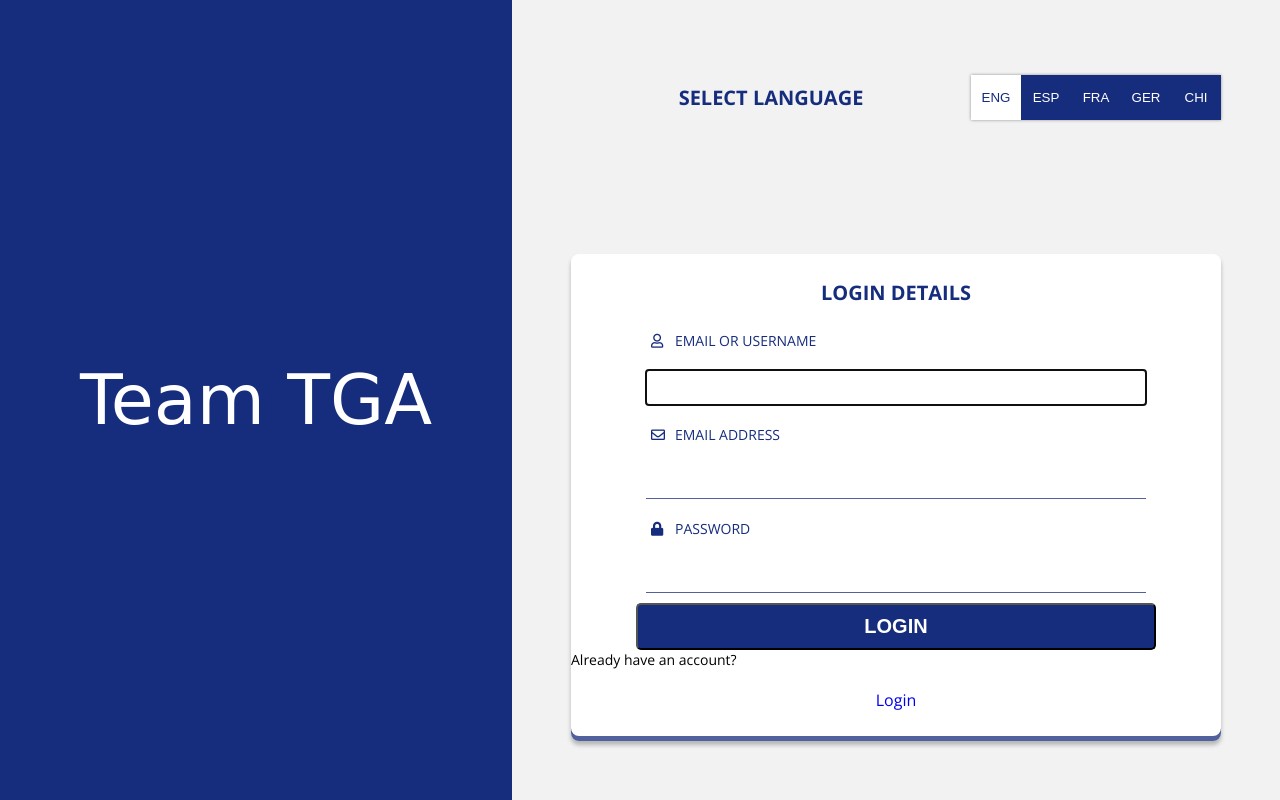
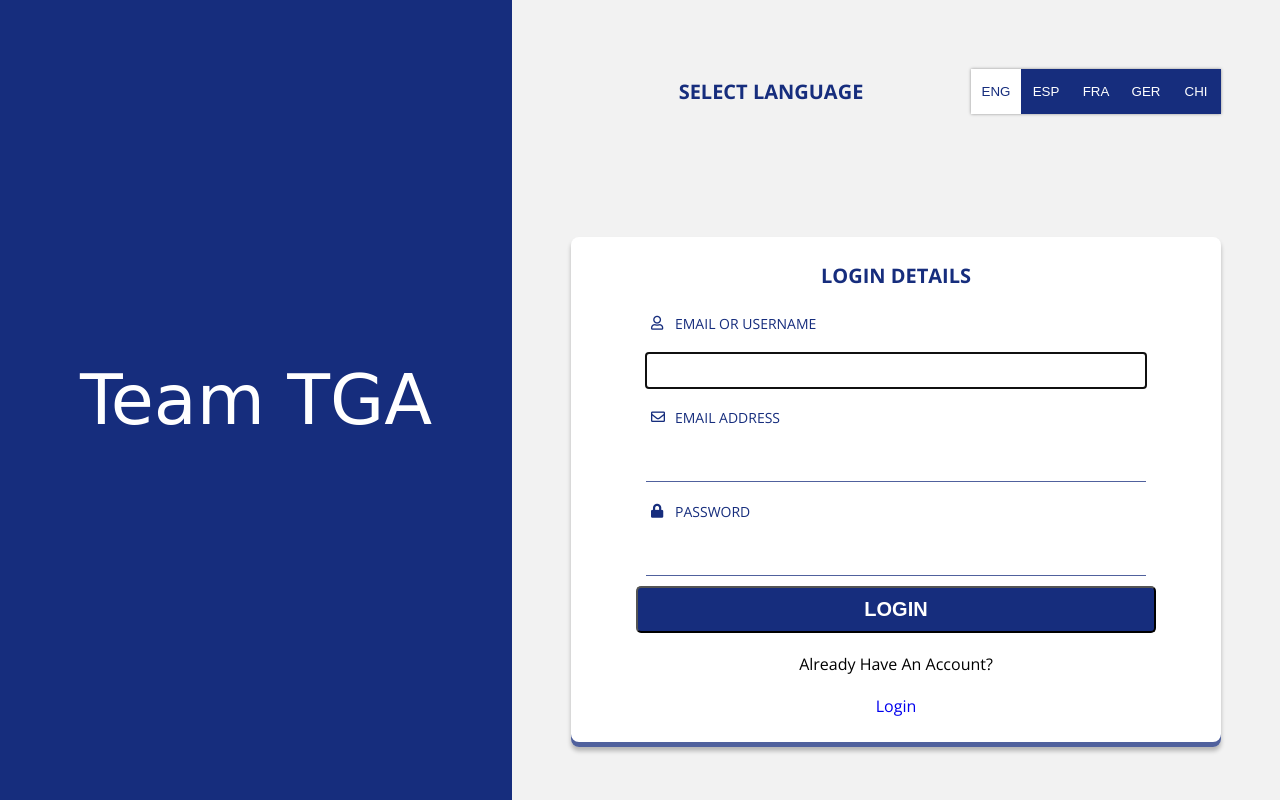
Before and after one commit to Cross-repo/TeamTGAtask2, a PHP site: page /signup.html in a window 1280 px wide. Run offline with PHP 8.4, Linux system fonts and the light colour scheme; some web fonts are replaced.

Commit message:
Modified CSS to ensure we all have teh same for the team

```diff
--- a/stylesheet.css
+++ b/stylesheet.css
@@ -172,7 +172,7 @@ article.form-login-article form#login-form div.form-extra-function {
       flex-wrap: wrap;
 }
 
-article.form-login-article form#login-form div.form-extra-function a, .signup {
+article.form-login-article form#login-form div.form-extra-function a {
   width: 100%;
   text-align: center;
   font-size: 16px;
@@ -181,19 +181,20 @@ article.form-login-article form#login-form div.form-extra-function a, .signup {
   text-decoration: none;
 }
 
-article.form-login-article form#login-form div.form-extra-function p.signup {
-  margin-bottom: 0px;
-}
-
 article.form-login-article form#login-form div.form-extra-function a.forgot-password {
   color: #162D7D;
 }
 
-article.form-login-article form#login-form div.form-extra-function p.signup {
+article.form-login-article form#login-form div.form-extra-function p.signup, article.form-login-article form#login-form div.form-extra-function p.already {
+  width: 100%;
+  text-align: center;
+  font-size: 16px;
+  margin: 20px auto;
+  text-transform: capitalize;
+  text-decoration: none;
   color: #000;
+  margin-bottom: 0px;
 }
-
-
 
 article.form-login-article form#login-form div.input-container, article.form-login-article form#login-form input#loginBtn {
   max-width: 520px;
--- a/stylesheet.scss
+++ b/stylesheet.scss
@@ -157,10 +157,17 @@ article{
                     &.forgot-password{
                         color: $primaryColor;
                     }
+                }
 
-                    &.signup{
-                        color: #000;
-                    }
+                p.signup,  p.already{
+                    width: 100%;
+                    text-align: center;
+                    font-size: 16px;
+                    margin: 20px auto;
+                    text-transform: capitalize;
+                    text-decoration: none;
+                    color: #000;
+                    margin-bottom: 0px;
                 }
             }
 
```
Also changed, not shown: 1 other file.
